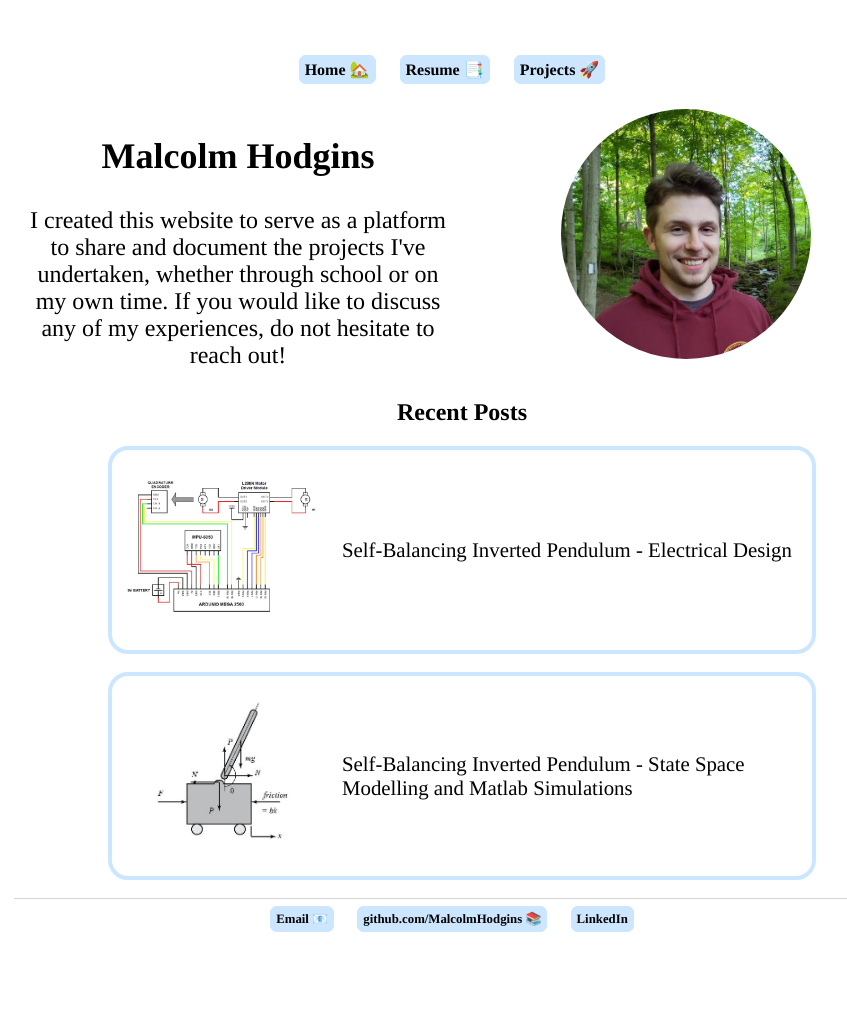
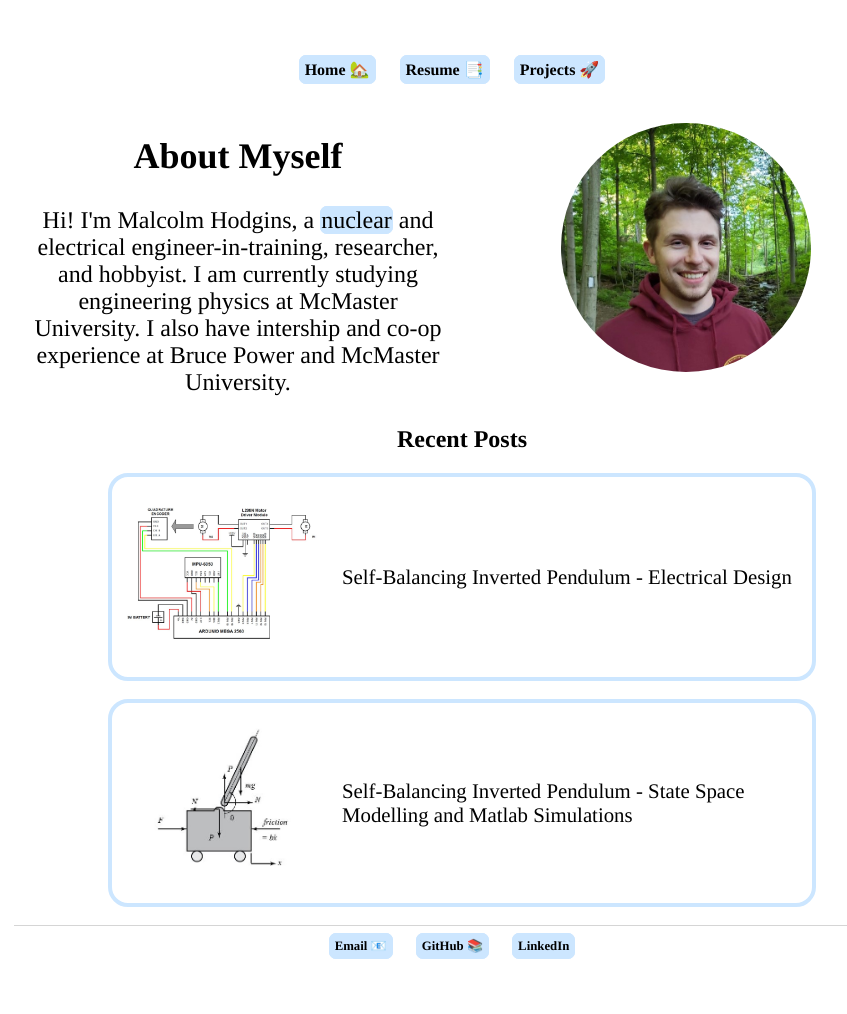
Before and after one commit to MalcolmHodgins/MalcolmHodgins.github.io, a Jekyll site: the page built from index.html, in a window 1280 px wide. Shown: the whole page, without its empty margins (178-1025 px from the left). Built offline with Jekyll 4.4.1, drawn with Linux system fonts in a browser that asks for light colours; before the commit the page ends 987 px from its top, so only the background shows below that.

Commit message:
styling for home page

```diff
--- a/_layouts/default.html
+++ b/_layouts/default.html
@@ -21,7 +21,7 @@
 		<footer>
     		<ul>
         		<li><a href="mailto:malcolm.d.hodgins@gmail.com">Email 📧</a></li>
-        		<li><a href="https://github.com/MalcolmHodgins">github.com/MalcolmHodgins 📚</a></li>
+        		<li><a href="https://github.com/MalcolmHodgins">GitHub 📚</a></li>
 						<li><a href="https://www.linkedin.com/in/malcolm-hodgins/">LinkedIn</a></li>
 			</ul>
 		</footer>
--- a/css/main.css
+++ b/css/main.css
@@ -76,6 +76,13 @@ a {
 a:hover {
     text-decoration: underline;
 }
+
+.button {
+  border: 1px solid #cce6ff;
+  border-radius: 7px;
+  background-color: #cce6ff;
+}
+
 h1 {
     font-size: 3em;
     font-family:'Times', 'Serif';
--- a/index.html
+++ b/index.html
@@ -4,8 +4,8 @@ title: Malcolm Hodgins, Engineering Student
 ---
 <div class="flex-container-home-intro">
 	<div>
-		<h2> Malcolm Hodgins </h2>
-		I created this website to serve as a platform to share and document the projects I've undertaken, whether through school or on my own time. If you would like to discuss any of my experiences, do not hesitate to reach out!
+		<h2> About Myself </h2>
+		Hi! I'm Malcolm Hodgins, a <a href="nuclear-experience" class="button">nuclear</a> and electrical engineer-in-training, researcher, and hobbyist. I am currently studying engineering physics at McMaster University. I also have intership and co-op experience at Bruce Power and McMaster University.
 	</div>
 	<div>
 		<img src="/images/home_page/profile.jpg">
```
